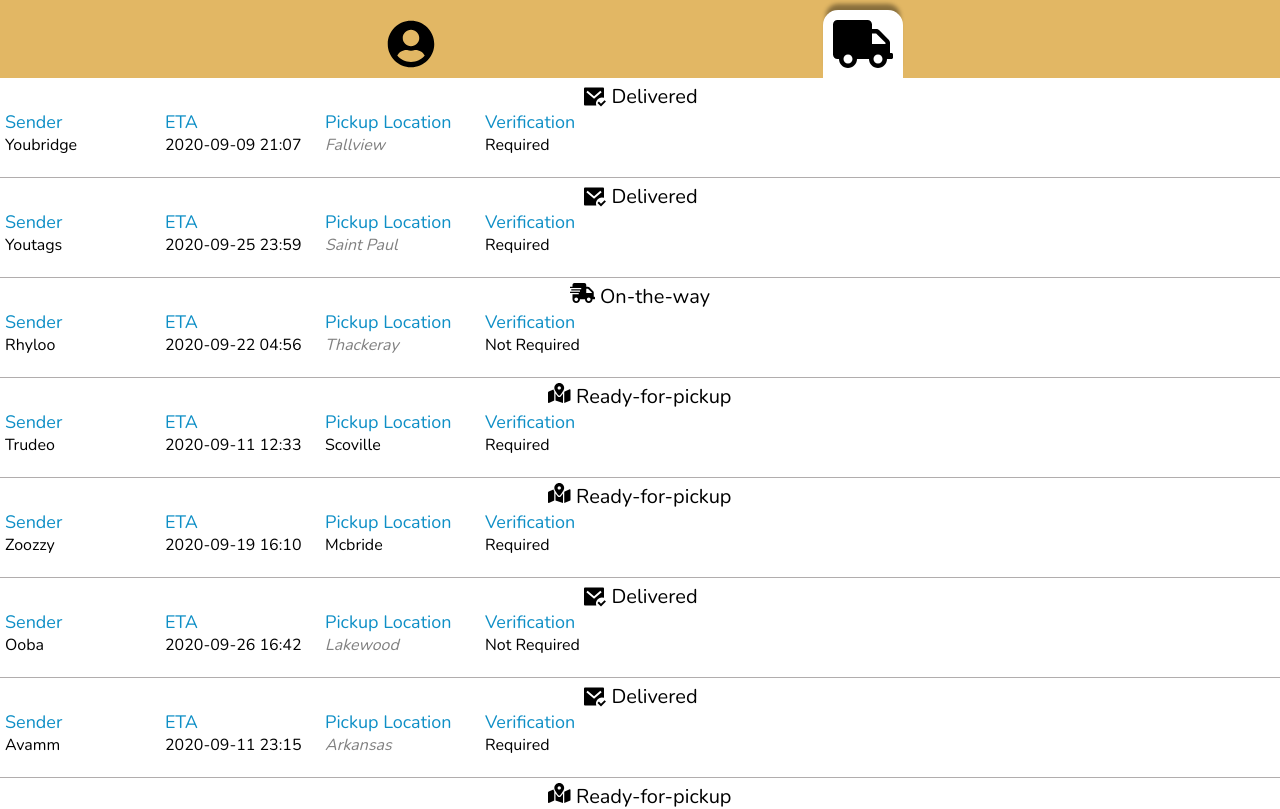
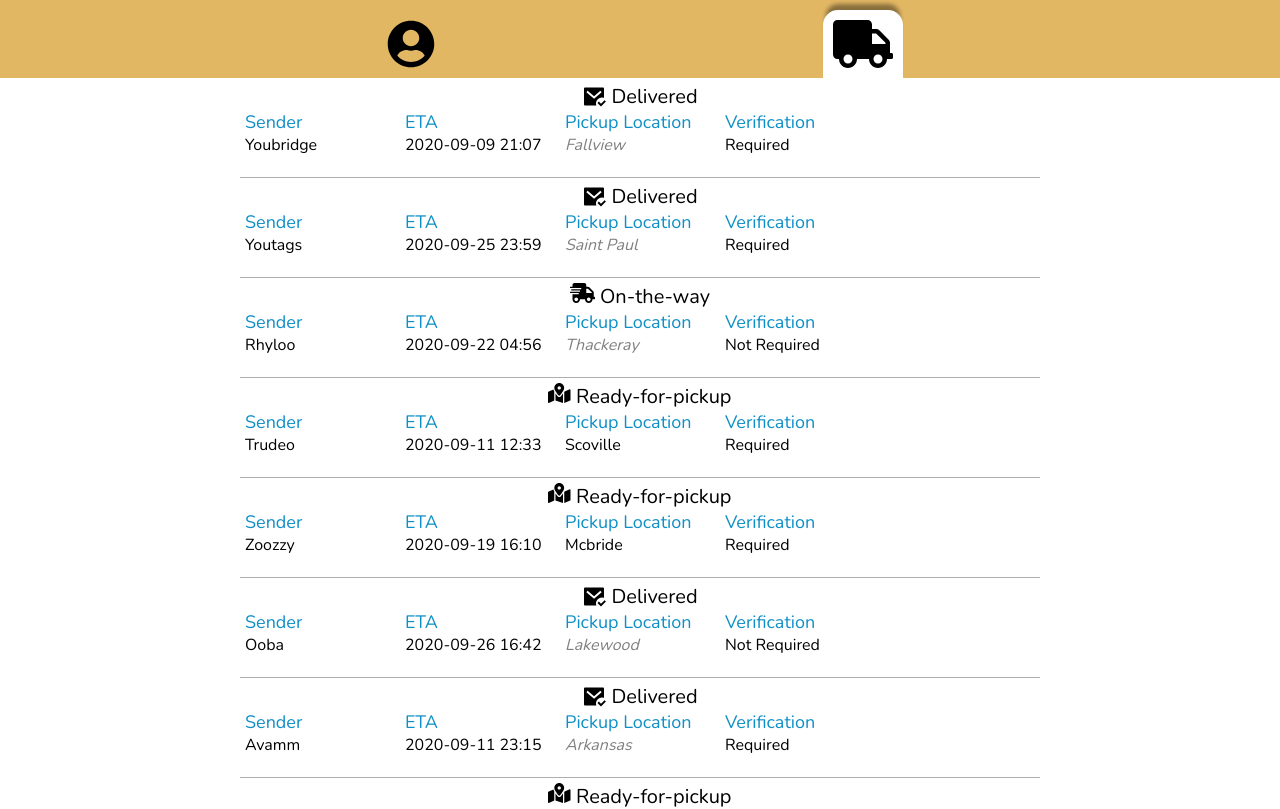
Before and after one commit to NeuralAlchemist/sda-tracking-app, a React (Create React App) app: page /packagelist in a window 1280 px wide. Shown: the top 809 px of the page. Built offline with nearby package versions, Linux system fonts and the light colour scheme; no server answers; a web font is replaced by a local one.

Commit message:
Fixed display to be centered when browser screen is large

```diff
--- a/src/Pages/PackageListPage.jsx
+++ b/src/Pages/PackageListPage.jsx
@@ -12,7 +12,7 @@ export default function PackageListPage() {
         <Package key={item.id} information={item} />
     ));
     return (
-        <div>
+        <div className="page-container">
             <div className="package-grid">{packageArray}</div>
         </div>
     );
--- a/src/components/PackageInfo.jsx
+++ b/src/components/PackageInfo.jsx
@@ -41,6 +41,7 @@ export default function PackageInfo({ match }) {
                     <p>Back to all packages</p>
                 </div>
             </Link>
+            <div className="page-container">
                 <article className="package">
                     <div className="delivery-status">
                         <RenderImage status={parcel.status} />
@@ -74,5 +75,6 @@ export default function PackageInfo({ match }) {
                     </div>
                 </article>
             </div>
+        </div>
     );
 }
--- a/src/styles/package.css
+++ b/src/styles/package.css
@@ -3,6 +3,7 @@
     border-bottom: 1px solid rgb(177, 173, 173);
     cursor: pointer;
     text-decoration: none;
+    grid-column-start: 2;
 }
 
 .package a{
@@ -26,7 +27,7 @@ p {
 
 .package-details-grid {
     display: grid;
-    grid-template-columns: repeat(auto-fill, minmax(150px, 1fr));
+    grid-template-columns: repeat(auto-fill,minmax(150px, 1fr));
     grid-column-gap: 10px;
 }
 
@@ -55,3 +56,12 @@ div[data-pickup="false"]{
     margin-right: 15px;
     font-style: bold;
 }
+
+.page-container {
+    display: grid;
+    grid-template-columns:  1fr minmax(200px,800px) 1fr;
+}
+
+.package-grid {
+    grid-column-start: 2;
+}
```
Lines whose indentation alone changed are shown as unchanged.
